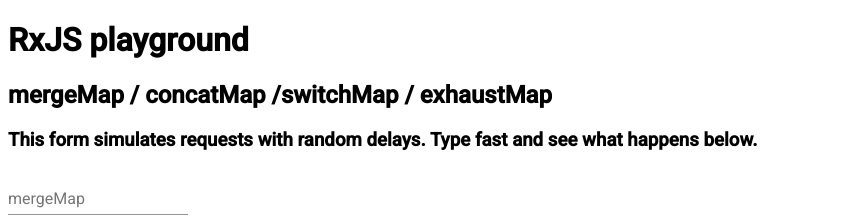
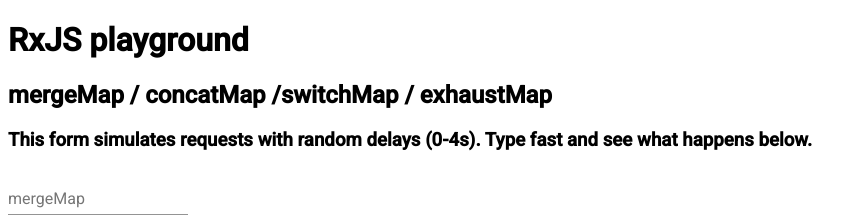
Before and after one commit to martini449/rxjs_playground, an Angular app: page / in a window 1280 px wide. Shown: the top 219 px of the page, without its empty margins (0-867 px from the left). Built offline with nearby package versions, Linux system fonts and the light colour scheme.

Commit message:
chore: changes descriptions

```diff
--- a/src/app/observable-map-demo/observable-map-demo.component.html
+++ b/src/app/observable-map-demo/observable-map-demo.component.html
@@ -2,7 +2,7 @@
   mergeMap / concatMap /switchMap / exhaustMap
 </h2>
 <h3>
-  This form simulates requests with random delays. Type fast and see
+  This form simulates requests with random delays (0-4s). Type fast and see
   what happens below.
 </h3>
 <form [formGroup]="mergeMapForm">
```
